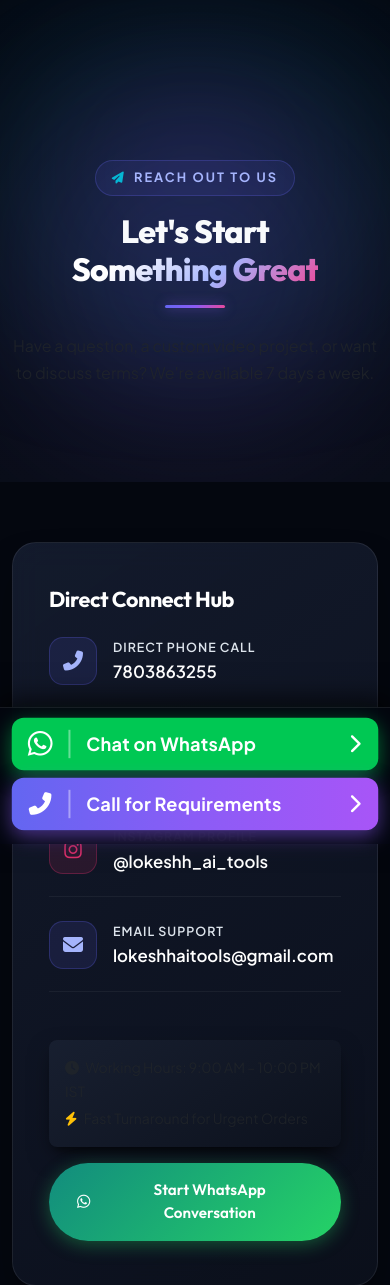
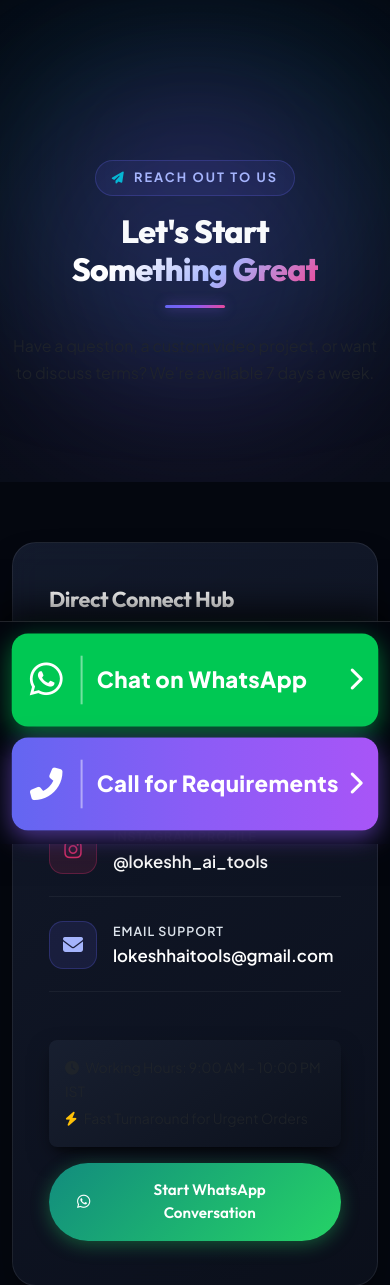
Before and after one commit to khushii-patidar/professional-buisness-site, a Django app: page /contact/ in a window 390 px wide. Shown: the top 1285 px of the page. Run offline with Django 5.2, Linux system fonts and the light colour scheme; data comes from the database, SQL or seed files in the repository.

Commit message:
Enlarged bottom sticky CTA dock to take approx 30-35% of mobile screen height with bigger text and icons

```diff
--- a/portfolio/static/css/style.css
+++ b/portfolio/static/css/style.css
@@ -2251,27 +2251,27 @@ h1, h2, h3, h4, h5, h6 {
   }
 }
 
-/* ── STICKY BOTTOM ACTION BAR (FULL WIDTH ON MOBILE) ── */
+/* ── STICKY BOTTOM ACTION BAR (APPROX 30% SCREEN HEIGHT ON MOBILE) ── */
 .sticky-bottom-cta {
   position: fixed;
   bottom: 0;
   left: 0;
   width: 100%;
   z-index: 99999;
-  background: rgba(4, 7, 15, 0.94);
-  backdrop-filter: blur(16px);
-  -webkit-backdrop-filter: blur(16px);
-  padding: 10px 14px 14px 14px;
-  box-shadow: 0 -8px 25px rgba(0, 0, 0, 0.7);
-  border-top: 1px solid rgba(255, 255, 255, 0.08);
+  background: rgba(4, 7, 15, 0.96);
+  backdrop-filter: blur(18px);
+  -webkit-backdrop-filter: blur(18px);
+  padding: 12px 14px calc(14px + env(safe-area-inset-bottom, 0px)) 14px;
+  box-shadow: 0 -10px 35px rgba(0, 0, 0, 0.85);
+  border-top: 1px solid rgba(255, 255, 255, 0.12);
 }
 
 .sticky-cta-inner {
-  max-width: 520px;
+  max-width: 540px;
   margin: 0 auto;
   display: flex;
   flex-direction: column;
-  gap: 8px;
+  gap: 12px;
   width: 100%;
 }
 
@@ -2280,14 +2280,14 @@ h1, h2, h3, h4, h5, h6 {
   align-items: center;
   justify-content: space-between;
   text-decoration: none !important;
-  height: 52px;
-  border-radius: 12px;
+  height: clamp(70px, 12.5vh, 92px);
+  border-radius: 16px;
   color: #FFFFFF !important;
   font-family: inherit;
   overflow: hidden;
   position: relative;
   transition: transform 0.2s ease, box-shadow 0.2s ease;
-  box-shadow: 0 4px 15px rgba(0, 0, 0, 0.4);
+  box-shadow: 0 6px 20px rgba(0, 0, 0, 0.45);
 }
 
 /* WhatsApp Button */
@@ -2316,35 +2316,35 @@ h1, h2, h3, h4, h5, h6 {
 
 /* Left Icon Container */
 .cta-icon-box {
-  width: 56px;
+  width: clamp(68px, 16vw, 90px);
   height: 100%;
   display: flex;
   align-items: center;
   justify-content: center;
-  font-size: 1.75rem;
+  font-size: clamp(2.2rem, 4.4vh, 2.85rem);
   flex-shrink: 0;
   color: #FFFFFF;
 }
 
 .btn-call-cta .cta-icon-box {
-  font-size: 1.4rem;
+  font-size: clamp(1.8rem, 3.8vh, 2.35rem);
 }
 
 /* Vertical Divider */
 .cta-divider {
-  width: 1.5px;
-  height: 28px;
-  background: rgba(255, 255, 255, 0.4);
+  width: 2px;
+  height: 52%;
+  background: rgba(255, 255, 255, 0.45);
   flex-shrink: 0;
 }
 
 /* Center Text */
 .cta-text {
   flex-grow: 1;
-  padding-left: 16px;
-  font-size: 1.12rem;
-  font-weight: 700;
-  letter-spacing: 0.3px;
+  padding-left: clamp(14px, 3.2vw, 22px);
+  font-size: clamp(1.25rem, 2.6vh, 1.6rem);
+  font-weight: 800;
+  letter-spacing: 0.4px;
   white-space: nowrap;
   color: #FFFFFF;
   text-align: left;
@@ -2352,8 +2352,8 @@ h1, h2, h3, h4, h5, h6 {
 
 /* Right Chevron Arrow */
 .cta-arrow {
-  padding-right: 18px;
-  font-size: 1.2rem;
+  padding-right: clamp(16px, 3.2vw, 24px);
+  font-size: clamp(1.35rem, 2.8vh, 1.75rem);
   color: #FFFFFF;
   font-weight: 900;
   display: flex;
@@ -2365,30 +2365,30 @@ h1, h2, h3, h4, h5, h6 {
 @keyframes pulseWa {
   0% {
     transform: scale(1);
-    box-shadow: 0 4px 15px rgba(0, 200, 83, 0.35);
+    box-shadow: 0 4px 18px rgba(0, 200, 83, 0.35);
   }
   50% {
     transform: scale(1.025);
-    box-shadow: 0 8px 25px rgba(0, 200, 83, 0.7);
+    box-shadow: 0 10px 30px rgba(0, 200, 83, 0.75);
   }
   100% {
     transform: scale(1);
-    box-shadow: 0 4px 15px rgba(0, 200, 83, 0.35);
+    box-shadow: 0 4px 18px rgba(0, 200, 83, 0.35);
   }
 }
 
 @keyframes pulseCall {
   0% {
     transform: scale(1);
-    box-shadow: 0 4px 15px rgba(139, 92, 246, 0.35);
+    box-shadow: 0 4px 18px rgba(139, 92, 246, 0.35);
   }
   50% {
     transform: scale(1.025);
-    box-shadow: 0 8px 25px rgba(139, 92, 246, 0.7);
+    box-shadow: 0 10px 30px rgba(139, 92, 246, 0.75);
   }
   100% {
     transform: scale(1);
-    box-shadow: 0 4px 15px rgba(139, 92, 246, 0.35);
+    box-shadow: 0 4px 18px rgba(139, 92, 246, 0.35);
   }
 }
 
@@ -2397,11 +2397,11 @@ h1, h2, h3, h4, h5, h6 {
     transform: translateX(0);
   }
   50% {
-    transform: translateX(4px);
+    transform: translateX(5px);
   }
 }
 
 /* Space at bottom of page so sticky CTA bar never covers footer content */
 body {
-  padding-bottom: 145px !important;
-}
+  padding-bottom: clamp(210px, 32vh, 280px) !important;
+}
--- a/portfolio/templates/portfolio/base.html
+++ b/portfolio/templates/portfolio/base.html
@@ -100,27 +100,27 @@
   .goog-tooltip:hover { display: none !important; }
   .goog-text-highlight { background-color: transparent !important; border: none !important; box-shadow: none !important; }
 
-  /* ── STICKY BOTTOM ACTION BAR (FULL WIDTH ON MOBILE) ── */
+  /* ── STICKY BOTTOM ACTION BAR (APPROX 30% SCREEN HEIGHT ON MOBILE) ── */
   .sticky-bottom-cta {
     position: fixed;
     bottom: 0;
     left: 0;
     width: 100%;
     z-index: 99999;
-    background: rgba(4, 7, 15, 0.94);
-    backdrop-filter: blur(16px);
-    -webkit-backdrop-filter: blur(16px);
-    padding: 10px 14px 14px 14px;
-    box-shadow: 0 -8px 25px rgba(0, 0, 0, 0.7);
-    border-top: 1px solid rgba(255, 255, 255, 0.08);
+    background: rgba(4, 7, 15, 0.96);
+    backdrop-filter: blur(18px);
+    -webkit-backdrop-filter: blur(18px);
+    padding: 12px 14px calc(14px + env(safe-area-inset-bottom, 0px)) 14px;
+    box-shadow: 0 -10px 35px rgba(0, 0, 0, 0.85);
+    border-top: 1px solid rgba(255, 255, 255, 0.12);
   }
 
   .sticky-cta-inner {
-    max-width: 520px;
+    max-width: 540px;
     margin: 0 auto;
     display: flex;
     flex-direction: column;
-    gap: 8px;
+    gap: 12px;
     width: 100%;
   }
 
@@ -129,14 +129,14 @@
     align-items: center;
     justify-content: space-between;
     text-decoration: none !important;
-    height: 52px;
-    border-radius: 12px;
+    height: clamp(70px, 12.5vh, 92px);
+    border-radius: 16px;
     color: #FFFFFF !important;
     font-family: inherit;
     overflow: hidden;
     position: relative;
     transition: transform 0.2s ease, box-shadow 0.2s ease;
-    box-shadow: 0 4px 15px rgba(0, 0, 0, 0.4);
+    box-shadow: 0 6px 20px rgba(0, 0, 0, 0.45);
   }
 
   /* WhatsApp Button */
@@ -165,35 +165,35 @@
 
   /* Left Icon Container */
   .cta-icon-box {
-    width: 56px;
+    width: clamp(68px, 16vw, 90px);
     height: 100%;
     display: flex;
     align-items: center;
     justify-content: center;
-    font-size: 1.75rem;
+    font-size: clamp(2.2rem, 4.4vh, 2.85rem);
     flex-shrink: 0;
     color: #FFFFFF;
   }
 
   .btn-call-cta .cta-icon-box {
-    font-size: 1.4rem;
+    font-size: clamp(1.8rem, 3.8vh, 2.35rem);
   }
 
   /* Vertical Divider */
   .cta-divider {
-    width: 1.5px;
-    height: 28px;
-    background: rgba(255, 255, 255, 0.4);
+    width: 2px;
+    height: 52%;
+    background: rgba(255, 255, 255, 0.45);
     flex-shrink: 0;
   }
 
   /* Center Text */
   .cta-text {
     flex-grow: 1;
-    padding-left: 16px;
-    font-size: 1.12rem;
-    font-weight: 700;
-    letter-spacing: 0.3px;
+    padding-left: clamp(14px, 3.2vw, 22px);
+    font-size: clamp(1.25rem, 2.6vh, 1.6rem);
+    font-weight: 800;
+    letter-spacing: 0.4px;
     white-space: nowrap;
     color: #FFFFFF;
     text-align: left;
@@ -201,8 +201,8 @@
 
   /* Right Chevron Arrow */
   .cta-arrow {
-    padding-right: 18px;
-    font-size: 1.2rem;
+    padding-right: clamp(16px, 3.2vw, 24px);
+    font-size: clamp(1.35rem, 2.8vh, 1.75rem);
     color: #FFFFFF;
     font-weight: 900;
     display: flex;
@@ -214,30 +214,30 @@
   @keyframes pulseWa {
     0% {
       transform: scale(1);
-      box-shadow: 0 4px 15px rgba(0, 200, 83, 0.35);
+      box-shadow: 0 4px 18px rgba(0, 200, 83, 0.35);
     }
     50% {
       transform: scale(1.025);
-      box-shadow: 0 8px 25px rgba(0, 200, 83, 0.7);
+      box-shadow: 0 10px 30px rgba(0, 200, 83, 0.75);
     }
     100% {
       transform: scale(1);
-      box-shadow: 0 4px 15px rgba(0, 200, 83, 0.35);
+      box-shadow: 0 4px 18px rgba(0, 200, 83, 0.35);
     }
   }
 
   @keyframes pulseCall {
     0% {
       transform: scale(1);
-      box-shadow: 0 4px 15px rgba(139, 92, 246, 0.35);
+      box-shadow: 0 4px 18px rgba(139, 92, 246, 0.35);
     }
     50% {
       transform: scale(1.025);
-      box-shadow: 0 8px 25px rgba(139, 92, 246, 0.7);
+      box-shadow: 0 10px 30px rgba(139, 92, 246, 0.75);
     }
     100% {
       transform: scale(1);
-      box-shadow: 0 4px 15px rgba(139, 92, 246, 0.35);
+      box-shadow: 0 4px 18px rgba(139, 92, 246, 0.35);
     }
   }
 
@@ -246,13 +246,13 @@
       transform: translateX(0);
     }
     50% {
-      transform: translateX(4px);
+      transform: translateX(5px);
     }
   }
 
   /* Space at bottom of page so sticky CTA bar never covers footer content */
   body {
-    padding-bottom: 145px !important;
+    padding-bottom: clamp(210px, 32vh, 280px) !important;
   }
 </style>
 <div id="google_translate_element"></div>
```
